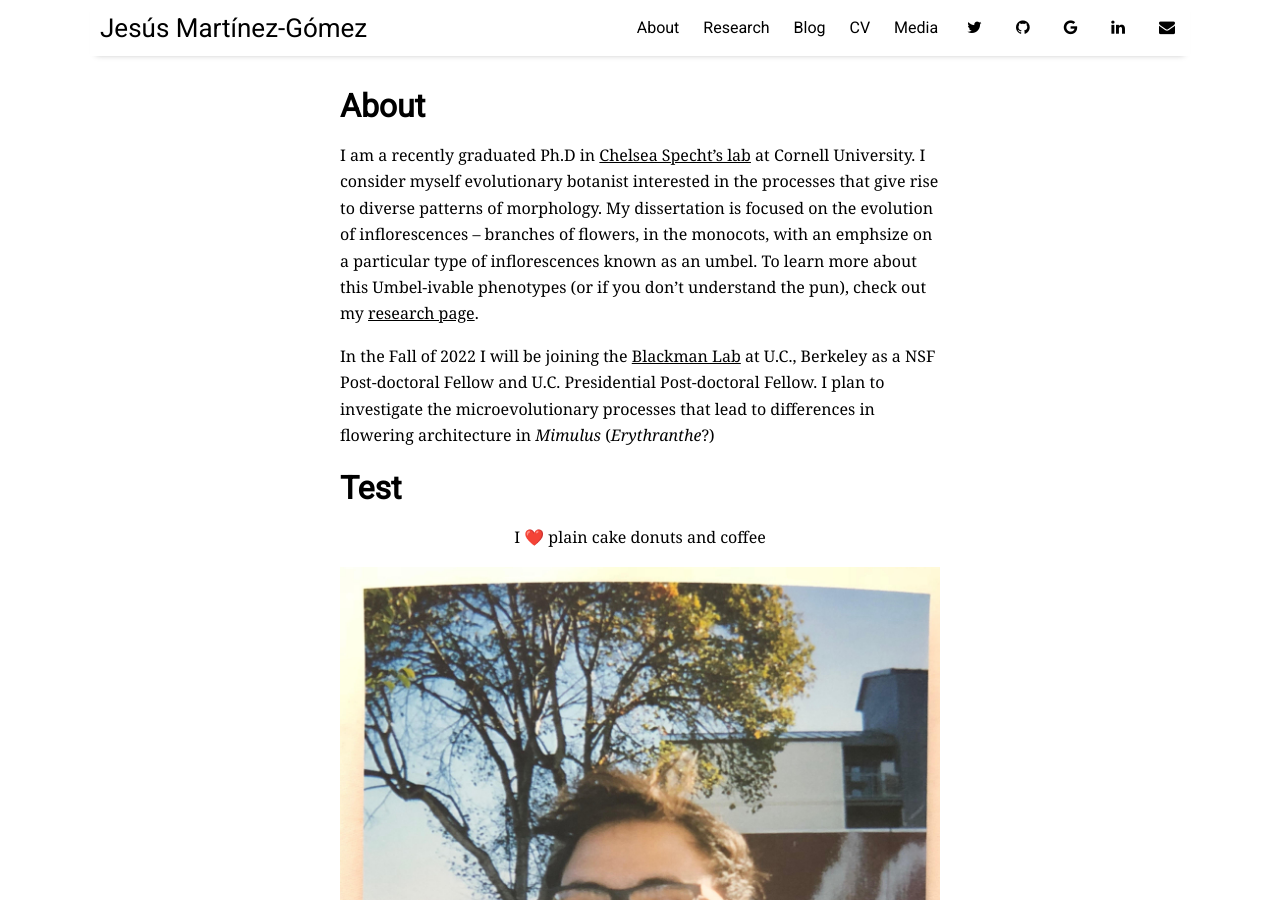
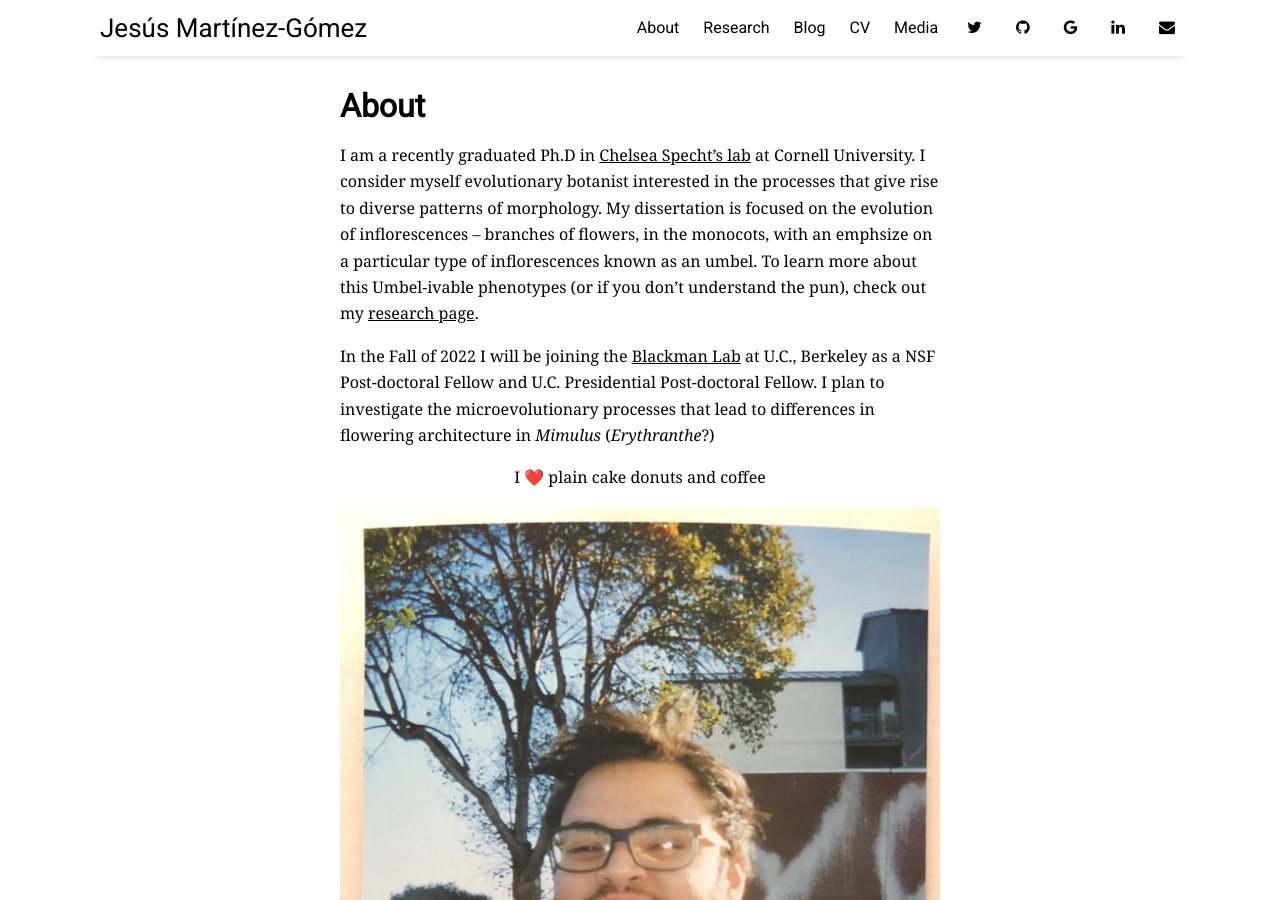
Before and after one commit to Jesusthebotanist/Jesusthebotanist.github.io, a Jekyll site: the page built from pages/about.md, in a window 1280 px wide and 900 px high. Built offline with Jekyll 4.4.1, drawn with Linux system fonts in a browser that asks for light colours; nearby versions of some CDN libraries; emoji names are drawn with the system emoji font.

Commit message:
Update about.md

```diff
--- a/pages/about.md
+++ b/pages/about.md
@@ -6,8 +6,6 @@ I am a recently graduated Ph.D in [Chelsea Specht's lab](http://blogs.cornell.ed
 
 In the Fall of 2022 I will be joining the [Blackman Lab](https://nature.berkeley.edu/blackmanlab/Blackman_Lab/Welcome.html) at U.C., Berkeley as a NSF Post-doctoral Fellow and  U.C. Presidential Post-doctoral Fellow. I plan to investigate the microevolutionary processes that lead to differences in flowering architecture in *Mimulus* (*Erythranthe*?)
 
-# Test
-
 <p align="center">
   I :heart: plain cake donuts and coffee
 </p>
```
